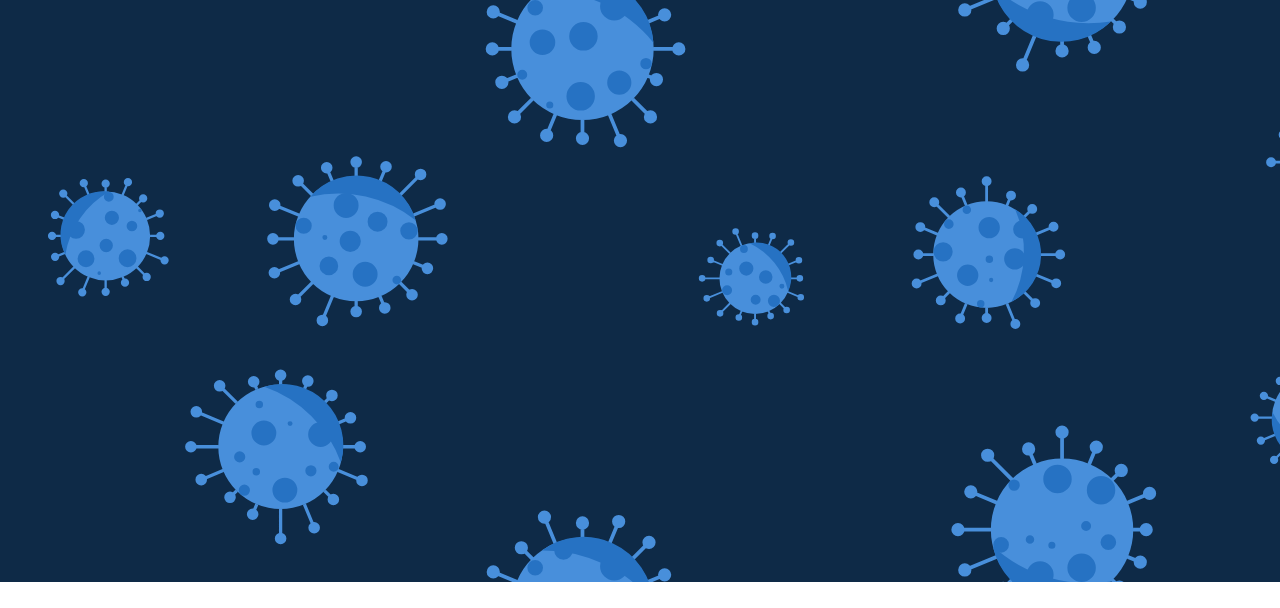
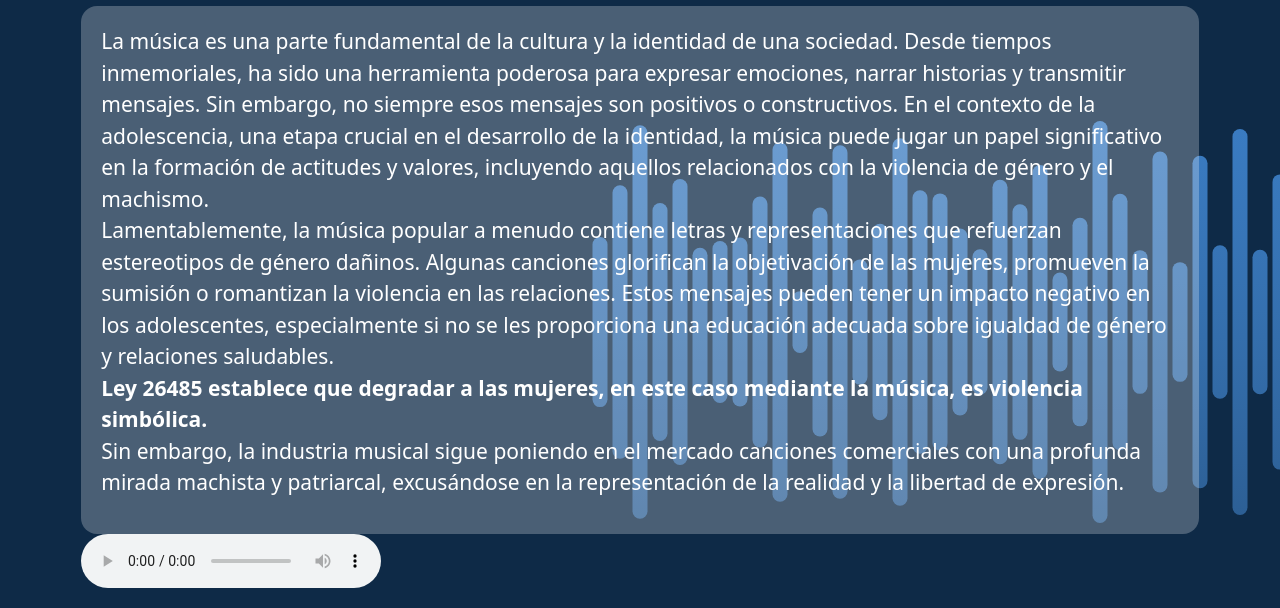
Before and after one commit to cartup90/ResmAlberdi, a website: page canciones.html in a window 1280 px wide. Shown: the part 218-826 px from the top of the page. Before the commit the page ends 800 px from the top, so only its background shows below. Drawn offline with nearby package versions, Linux system fonts and the light colour scheme.

Commit message:
fragmentos de canciones

```diff
--- a/canciones.html
+++ b/canciones.html
@@ -13,11 +13,11 @@
 
   <link href="https://cdn.jsdelivr.net/npm/bootstrap@5.3.3/dist/css/bootstrap.min.css" rel="stylesheet" integrity="sha384-QWTKZyjpPEjISv5WaRU9OFeRpok6YctnYmDr5pNlyT2bRjXh0JMhjY6hW+ALEwIH" crossorigin="anonymous">
 </head>
-<body class="bodyDengue">
+<body class="bodyCanciones">
 
 
 
-  <div class="dengue">
+  <div class="dengueCanciones">
     <nav class="nav">
       <ul class="nav-ul">
           <li><a href="index.html"><button type="button" class="btn btn-primary">Volver al inicio</button></a></li>
@@ -27,6 +27,30 @@
       </ul>
   </nav>
     <h2 class="tituloDengue">Machismo y sexismo en nuestro cancionero popular</h2>
+  <div class="container">
+    <div class="contDescripcion">
+      <p class="descripcion">La música es una parte fundamental de la cultura y la identidad de una sociedad. Desde tiempos inmemoriales, ha sido una herramienta poderosa para expresar emociones, narrar historias y transmitir mensajes. Sin embargo, no siempre esos mensajes son positivos o constructivos. En el contexto de la adolescencia, una etapa crucial en el desarrollo de la identidad, la música puede jugar un papel significativo en la formación de actitudes y valores, incluyendo aquellos relacionados con la violencia de género y el machismo.<br>
+        Lamentablemente, la música popular a menudo contiene letras y representaciones que refuerzan estereotipos de género dañinos. Algunas canciones glorifican la objetivación de las mujeres, promueven la sumisión o romantizan la violencia en las relaciones. Estos mensajes pueden tener un impacto negativo en los adolescentes, especialmente si no se les proporciona una educación adecuada sobre igualdad de género y relaciones saludables.<br>
+        <b>Ley 26485 establece que degradar a las mujeres, en este caso mediante la música, es violencia simbólica.</b><br>
+        Sin embargo, la industria musical sigue poniendo en el mercado canciones comerciales con una profunda mirada machista y patriarcal, excusándose en la representación de la realidad y la libertad de expresión.</p>
+    </div>
+  </div>
+
+
+  <div class="letrasCanciones container">
+    <div class="cancion">
+      <audio controls>
+        <source src="ruta/del/audio.mp3" type="audio/mpeg">
+        Tu navegador no soporta la reproducción de audio.
+      </audio>
+      <h3 class="autor"></h3>
+      <p class="letra"></p>
+    </div>
+  </div>
+
+
+
+
 
 
 
--- a/styles.css
+++ b/styles.css
@@ -4,6 +4,10 @@
 .bodyMain {
     background-image: url(assets/Animated\ Shape.svg);
     height: 100vh;
+}
+.bodyCanciones {
+  background-image: url(assets/Sound\ Wave.svg);
+  min-height: 100vh;
 }
 
 .dengue {
@@ -21,6 +25,7 @@
 .tituloDengue {
     text-align: center;
     margin-bottom: 25px;
+    margin-top: 25px;
     color: white;
     font-size: 3rem;
 }
@@ -53,6 +58,9 @@
 .nombre {
     font-size: 8rem;
 }
+.contFotos {
+  margin-top: 25px;
+}
 .card-img-top {
     transition: transform 0.3s ease-in-out;
 }
@@ -60,7 +68,15 @@
     transform: scale(2.1);
     z-index: 90;
 }
-
+.contDescripcion {
+  padding: 20px;
+  border-radius: 16px;
+  background-color: #ffffff3f;
+}
+.descripcion {
+  color: #ffffff;
+  font-size: 1.4rem;
+}
 .slide-in-bck-center {
 	-webkit-animation: slide-in-bck-center 1.5s cubic-bezier(0.250, 0.460, 0.450, 0.940) both;
 	        animation: slide-in-bck-center 1.5s cubic-bezier(0.250, 0.460, 0.450, 0.940) both;
--- a/styles2.css
+++ b/styles2.css
@@ -15,6 +15,7 @@
 .tituloDengue {
     text-align: center;
     margin-bottom: 25px;
+    margin-top: 25px;
     color: white;
     font-size: 3rem;
 }
```
Also changed, not shown: fotos.html (+1 -1 lines), assets/Sound Wave.svg (added), 10 other files.
